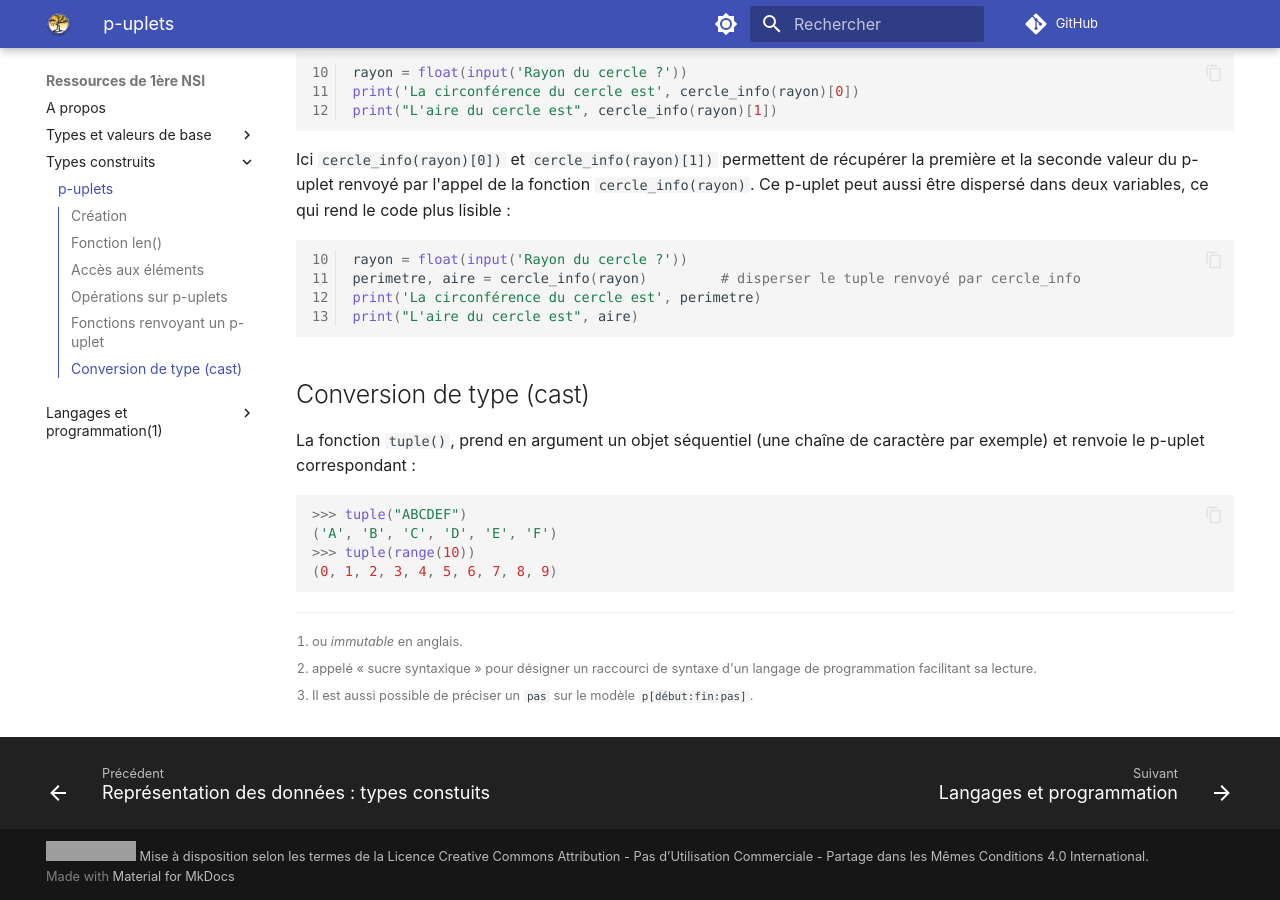
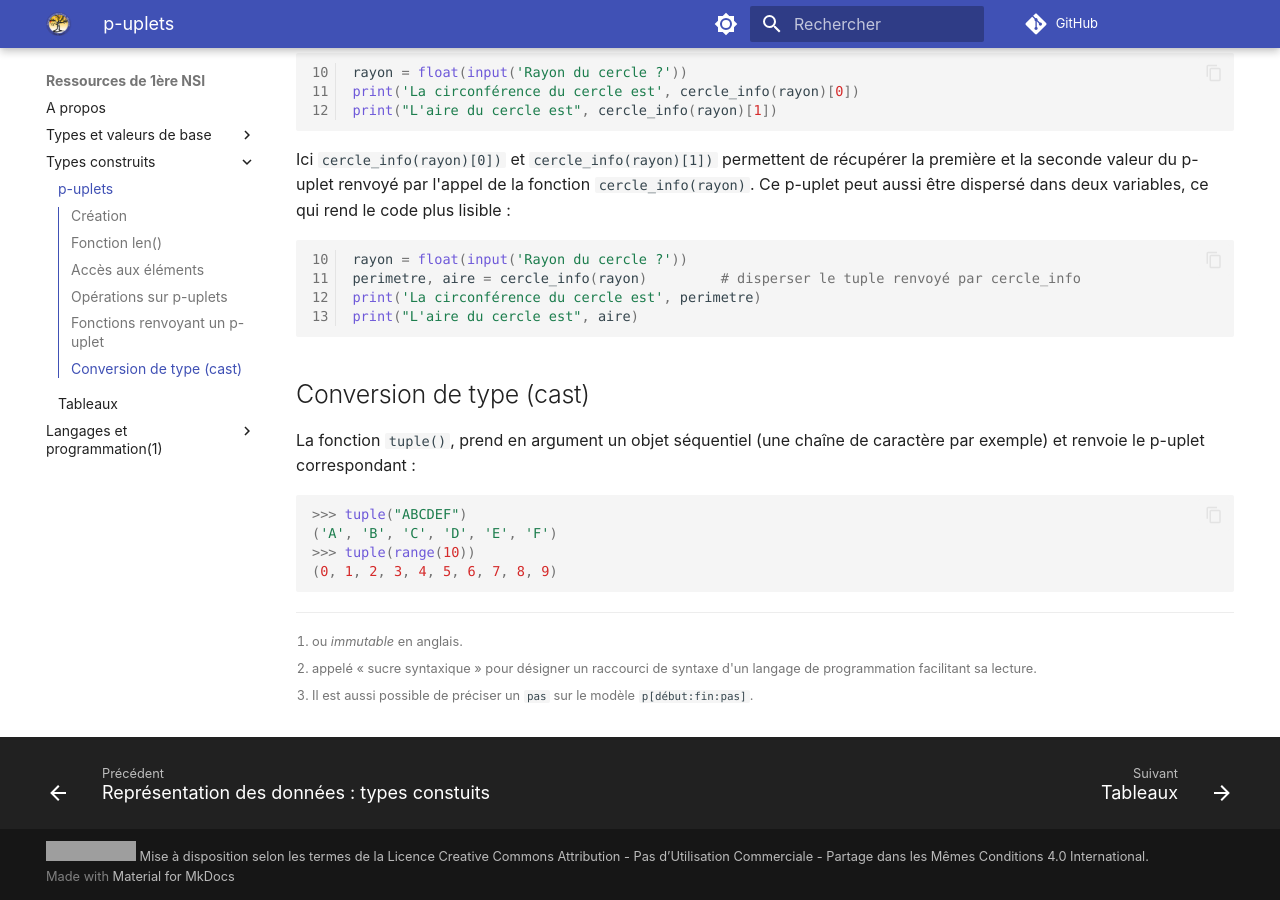
Before and after one commit to eipaca/NSI-1, an MkDocs documentation site: the page built from docs/types-construits/1-p-uplets.md, in a window 1280 px wide and 900 px high, scrolled down 5276 px. Built offline with MkDocs 1.6.1 and Material for MkDocs 9.7.7, drawn with Linux system fonts in a browser that asks for light colours; emoji names are drawn with the system emoji font; comment, search, counter and statistics services are not loaded; some of the changed lines change nothing that is shown; grey boxes are pictures that could not be loaded.

Commit message:
Update mkdocs.yml

```diff
--- a/mkdocs.yml
+++ b/mkdocs.yml
@@ -123,7 +123,7 @@ nav:
   - Types construits:
     - types-construits/index.md
     - p-uplets: types-construits/1-p-uplets.md
-    #- Tableaux: types-construits/2-tableaux.md
+    - Tableaux: types-construits/2-tableaux.md
     #- Dictionnaires: types-construits/3-dictionnaires.md
     #- Comparaisons: types-construits/4-comparaisons.md
     #- Chaînes de caractères: types-construits/5-chaines-de-caracteres.md
```
